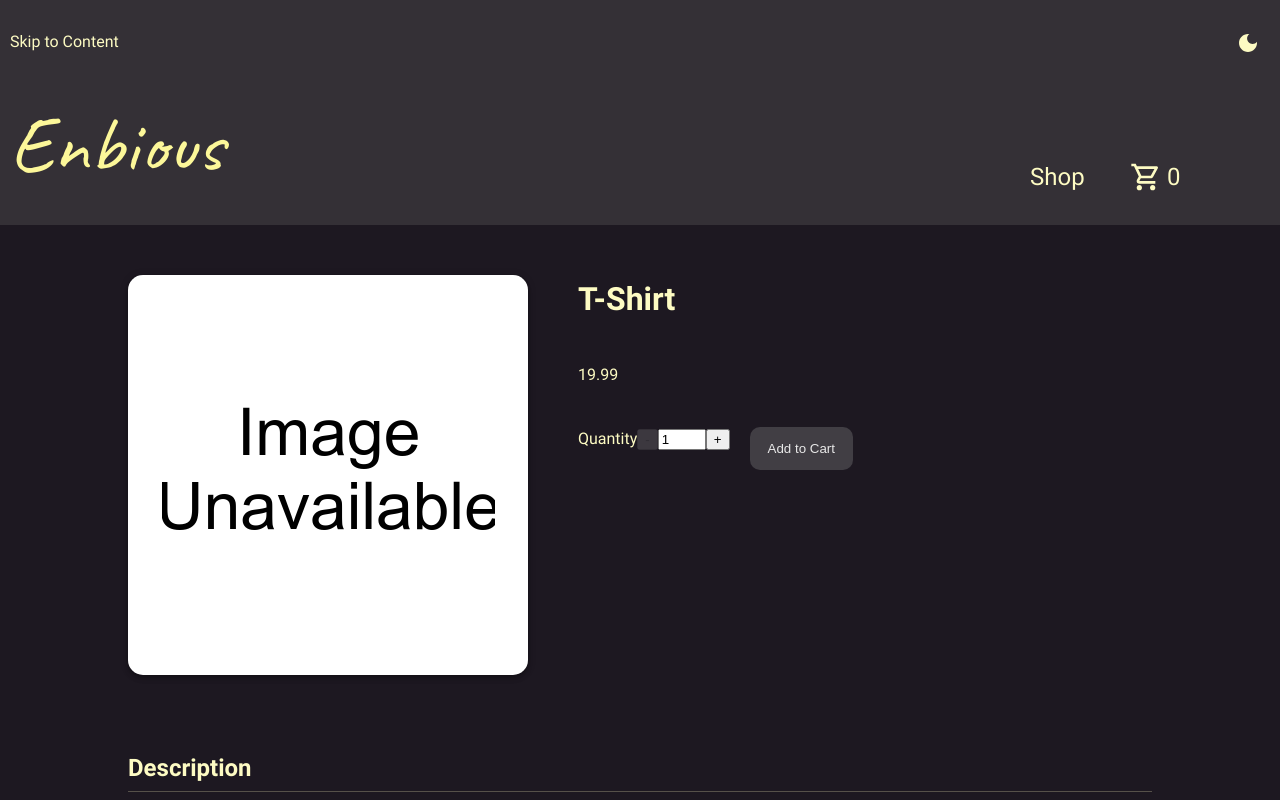
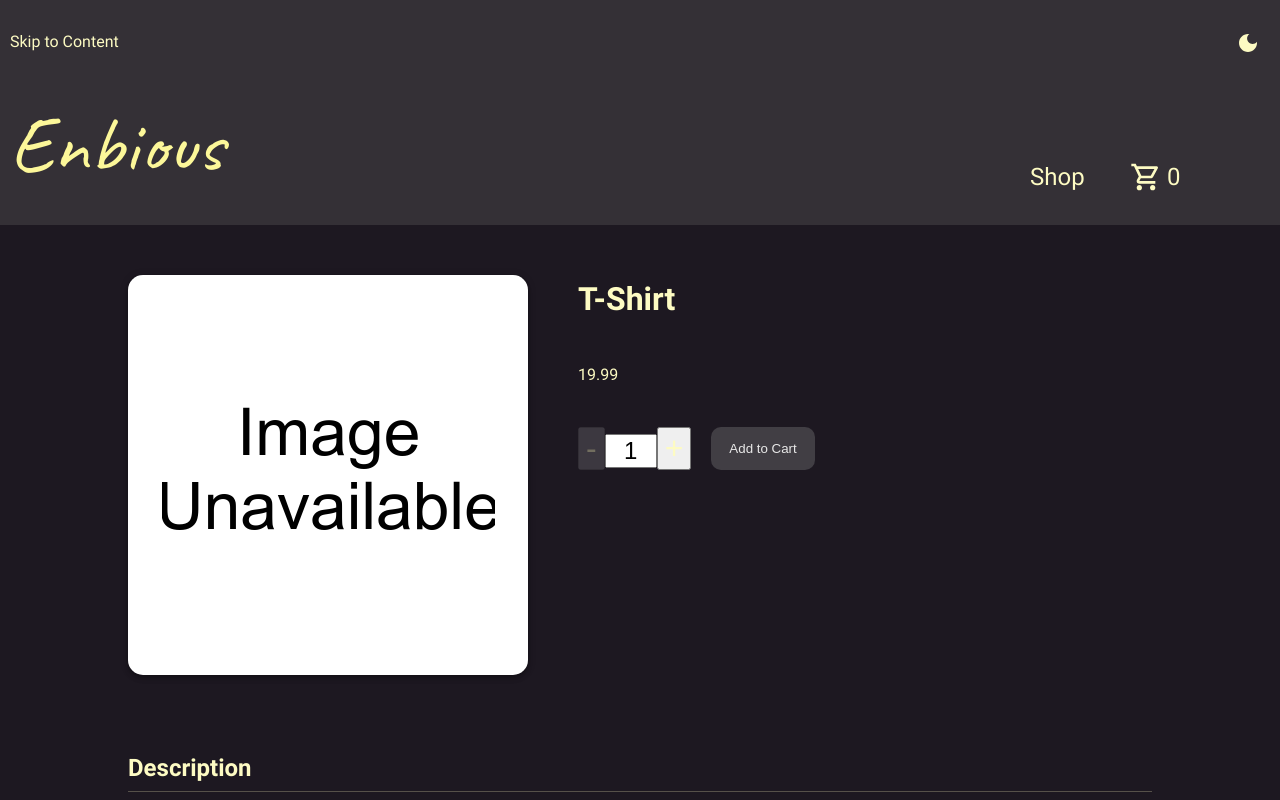
Before and after one commit to thatblindgeye/enbious, a React (Create React App) app: page /shop/0 in a window 1280 px wide. Shown: the top 800 px of the page. Built offline with nearby package versions, Linux system fonts and the light colour scheme.

Commit message:
Style quantity component

```diff
--- a/src/components/Inputs/Quantity.js
+++ b/src/components/Inputs/Quantity.js
@@ -2,23 +2,25 @@ import React from 'react';
 
 export default function Quantity({
     changeEvent,
-    inputId,
+    itemId,
     quantity,
     stock,
     decrementEvent,
     incrementEvent,
 }) {
     return (
-        <div className='quantity-container'>
-            <label htmlFor={`quantity-${inputId}`}>Quantity</label>
+        <div className='inputs-container'>
             <button
+                className='qty-decrement-button qty-button'
                 onClick={decrementEvent}
                 disabled={quantity === 1 || !stock}
+                aria-label='decrease quantity'
             >
                 -
             </button>
             <input
-                id={`quantity-${inputId}`}
+                id={`quantity-${itemId}`}
+                className='quantity-input'
                 type='number'
                 min='1'
                 max={stock}
@@ -27,8 +29,10 @@ export default function Quantity({
                 disabled={!stock}
             />
             <button
+                className='qty-increment-button qty-button'
                 onClick={incrementEvent}
                 disabled={quantity === stock || !stock}
+                aria-label='increase quantity'
             >
                 +
             </button>
--- a/src/styles/base/_base.scss
+++ b/src/styles/base/_base.scss
@@ -83,3 +83,13 @@ input:disabled {
         cursor: not-allowed;
     }
 }
+
+input::-webkit-outer-spin-button,
+input::-webkit-inner-spin-button {
+    -webkit-appearance: none;
+    margin: 0;
+}
+
+input[type='number'] {
+    -moz-appearance: textfield;
+}
--- a/src/styles/base/_typography.scss
+++ b/src/styles/base/_typography.scss
@@ -33,3 +33,13 @@ body {
     color: var(--color-text-item-warning);
     font-size: 0.9rem;
 }
+
+.quantity-input {
+    font-size: 1.5rem;
+    text-align: center;
+}
+
+.qty-button {
+    color: var(--color-text-primary);
+    font-size: 2rem;
+}
--- /dev/null
+++ b/src/styles/components/_quantity-input.scss
@@ -0,0 +1,27 @@
+.quantity-container {
+    display: flex;
+    flex-direction: column;
+    align-items: center;
+    width: 150px;
+}
+
+.quantity-label {
+    margin-bottom: 10px;
+}
+
+.inputs-container {
+    display: flex;
+    align-items: center;
+    height: 2rem;
+}
+
+.quantity-input {
+    // margin: 0 10px;
+    width: 50%;
+}
+
+.qty-button {
+    background-color: transparent;
+    border: none;
+    width: 25%;
+}
```
